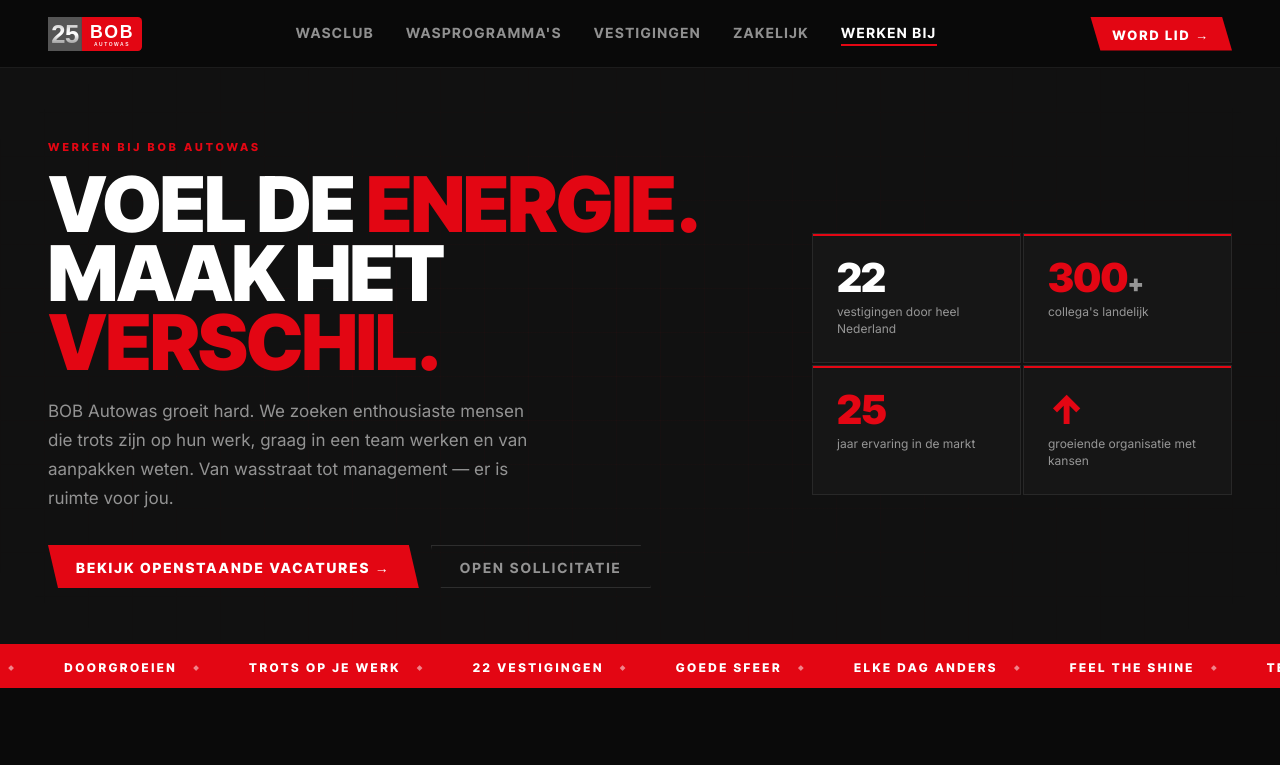
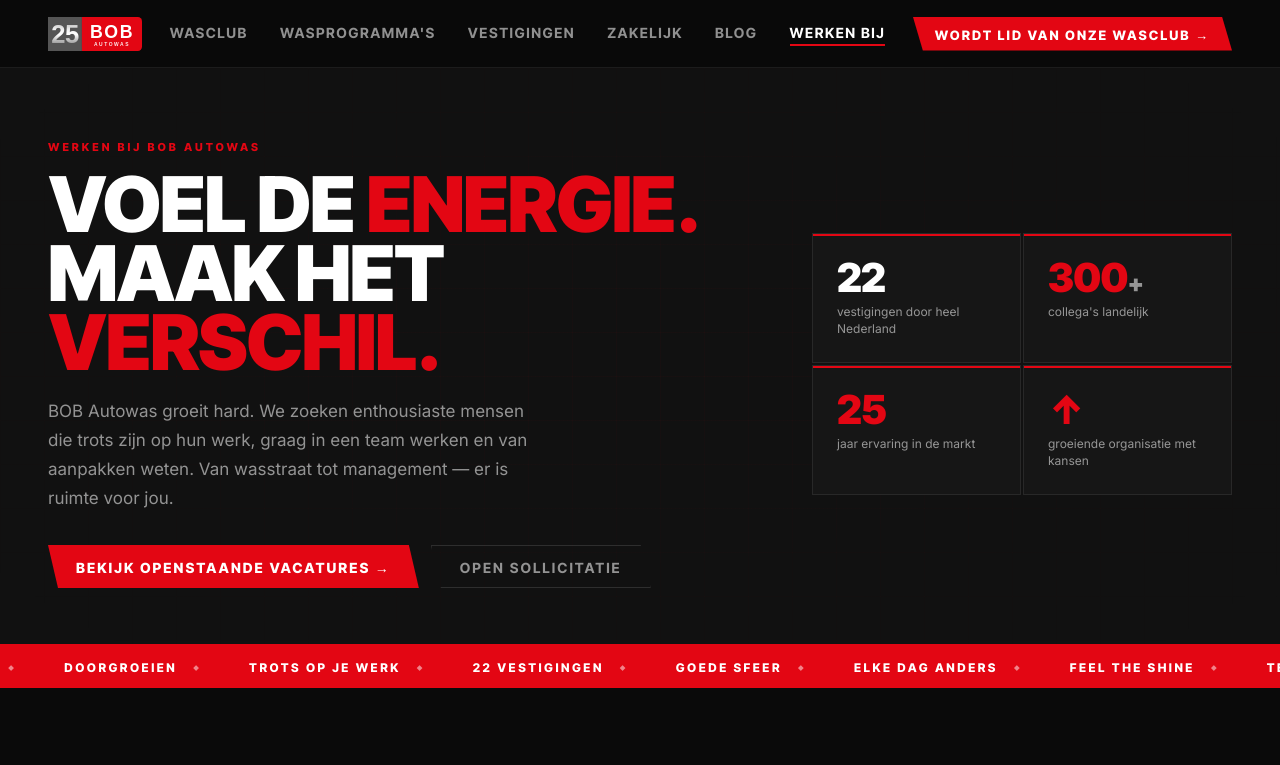
Before and after one commit to rjvis/WebsiteBA, a plain HTML site: page BOB_Werken_Bij.html in a window 1280 px wide. Shown: the top 765 px of the page. Drawn offline with Linux system fonts and the light colour scheme.

Commit message:
menu fix

```diff
--- a/BOB_Werken_Bij.html
+++ b/BOB_Werken_Bij.html
@@ -222,9 +222,10 @@
     <li><a href="BOB_Wasprogrammas.html" onclick="closeDrawer()">Wasprogramma's</a></li>
     <li><a href="BOB_Vestigingen.html" onclick="closeDrawer()">Vestigingen</a></li>
     <li><a href="BOB_Zakelijk_Aanvraag.html" onclick="closeDrawer()">Zakelijk</a></li>
+    <li><a href="BOB_Blog.html">Blog</a></li>
     <li><a href="BOB_Werken_Bij.html" class="active" onclick="closeDrawer()">Werken bij</a></li>
   </ul>
-  <a href="BOB_Wasclub_Responsive.html" class="nav-drawer-cta" onclick="closeDrawer()">Word lid →</a>
+  <a href="BOB_Aanmelden.html" class="nav-drawer-cta" onclick="closeDrawer()">Wordt lid van onze Wasclub →</a>
 </div>
 
 <nav class="nav">
@@ -236,9 +237,10 @@
     <li><a href="BOB_Wasprogrammas.html">Wasprogramma's</a></li>
     <li><a href="BOB_Vestigingen.html">Vestigingen</a></li>
     <li><a href="BOB_Zakelijk_Aanvraag.html">Zakelijk</a></li>
+    <li><a href="BOB_Blog.html">Blog</a></li>
     <li><a href="BOB_Werken_Bij.html" class="active">Werken bij</a></li>
   </ul>
-  <a href="BOB_Wasclub_Responsive.html" class="nav-cta">Word lid →</a>
+  <a href="BOB_Aanmelden.html" class="nav-cta">Wordt lid van onze Wasclub →</a>
   <button class="nav-hamburger" id="nav-hamburger" onclick="toggleDrawer()">
     <span></span><span></span><span></span>
   </button>
```
Also changed, not shown: BOB_Vestigingen.html (+3 -0 lines), BOB_Wasprogrammas.html (+5 -1 lines).
